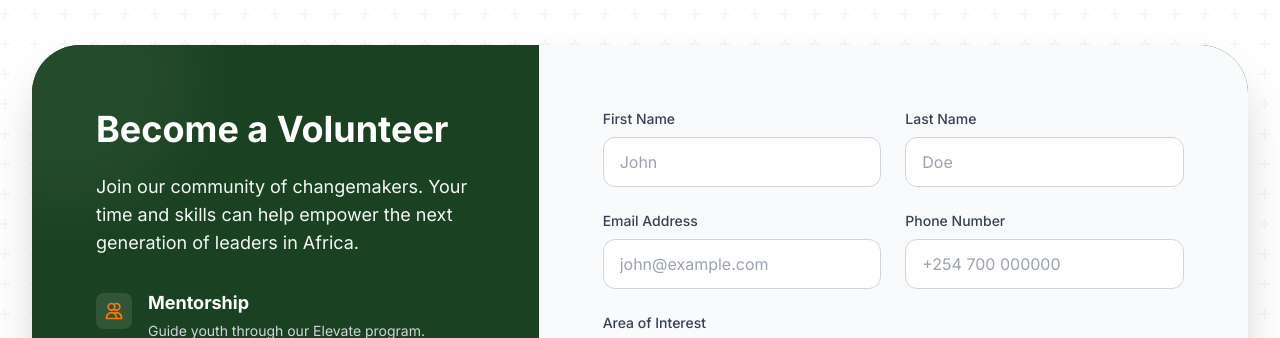
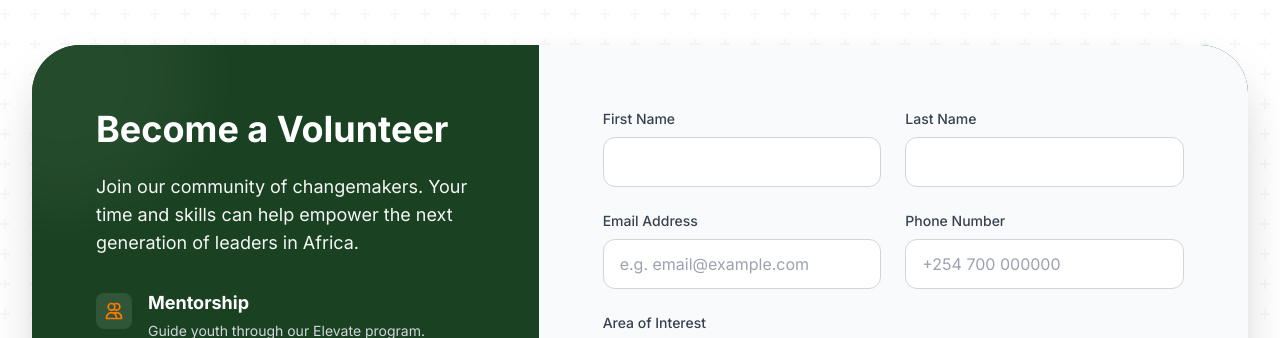
Before and after one commit to Mike-BM/ShiftQuest-Africa, a website built with Vite: page index.html in a window 1280 px wide. Shown: the part 5540-5878 px from the top of the page. Built offline with nearby package versions, Linux system fonts and the light colour scheme.

Commit message:
Update form placeholders

```diff
--- a/index.html
+++ b/index.html
@@ -418,18 +418,18 @@
               <div class="grid grid-cols-1 md:grid-cols-2 gap-6">
                 <div>
                   <label for="firstName" class="block text-sm font-medium text-gray-700 mb-2">First Name</label>
-                  <input type="text" id="firstName" class="w-full px-4 py-3 rounded-xl border border-gray-300 focus:ring-2 focus:ring-sq-green focus:border-sq-green transition-colors outline-none" placeholder="John" required>
+                  <input type="text" id="firstName" class="w-full px-4 py-3 rounded-xl border border-gray-300 focus:ring-2 focus:ring-sq-green focus:border-sq-green transition-colors outline-none" placeholder="" required>
                 </div>
                 <div>
                   <label for="lastName" class="block text-sm font-medium text-gray-700 mb-2">Last Name</label>
-                  <input type="text" id="lastName" class="w-full px-4 py-3 rounded-xl border border-gray-300 focus:ring-2 focus:ring-sq-green focus:border-sq-green transition-colors outline-none" placeholder="Doe" required>
+                  <input type="text" id="lastName" class="w-full px-4 py-3 rounded-xl border border-gray-300 focus:ring-2 focus:ring-sq-green focus:border-sq-green transition-colors outline-none" placeholder="" required>
                 </div>
               </div>
 
               <div class="grid grid-cols-1 md:grid-cols-2 gap-6">
                 <div>
                   <label for="email" class="block text-sm font-medium text-gray-700 mb-2">Email Address</label>
-                  <input type="email" id="email" class="w-full px-4 py-3 rounded-xl border border-gray-300 focus:ring-2 focus:ring-sq-green focus:border-sq-green transition-colors outline-none" placeholder="john@example.com" required>
+                  <input type="email" id="email" class="w-full px-4 py-3 rounded-xl border border-gray-300 focus:ring-2 focus:ring-sq-green focus:border-sq-green transition-colors outline-none" placeholder="e.g. email@example.com" required>
                 </div>
                 <div>
                   <label for="phone" class="block text-sm font-medium text-gray-700 mb-2">Phone Number</label>
```
